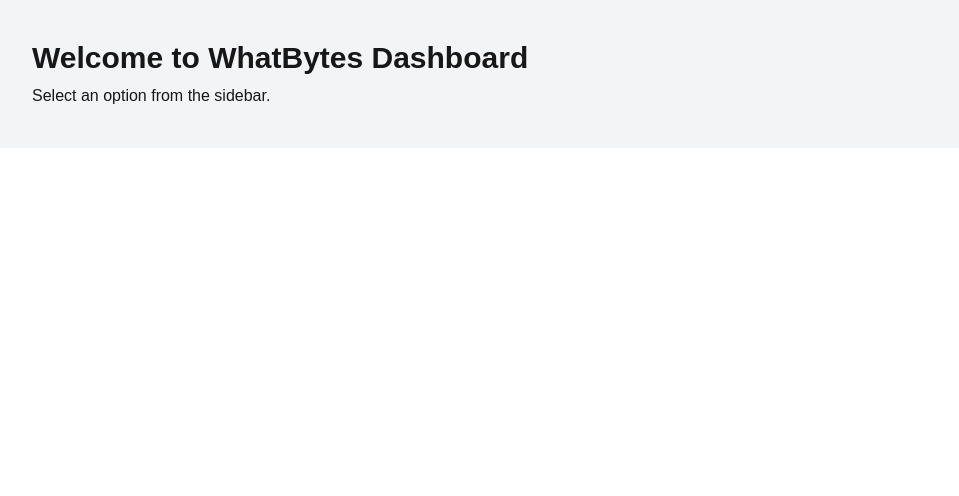
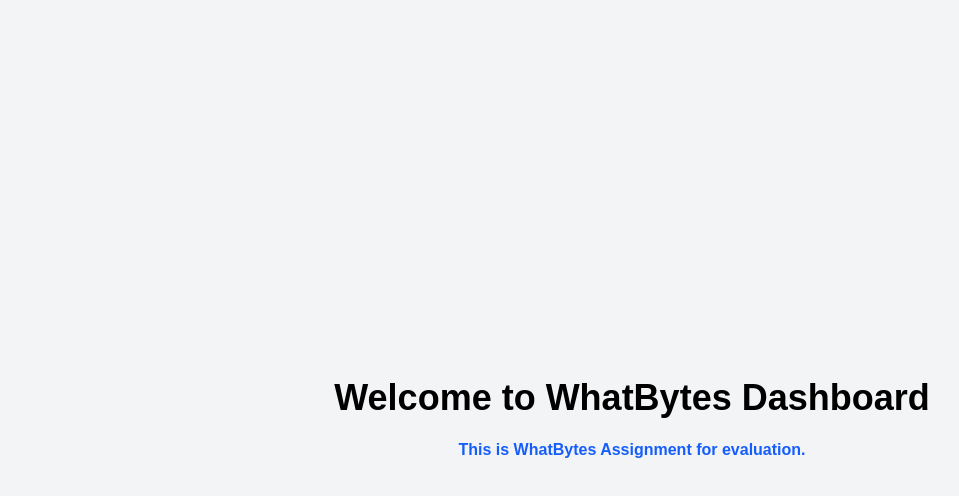
Before and after one commit to siyamregn777/To-Do-List, a Next.js app in the folder my-website/: page / in a window 1280 px wide. Shown: the top 496 px of the page, without its empty margins (8-967 px from the left). Built offline with nearby package versions, Linux system fonts and the light colour scheme.

Commit message:
replace page.tsx with page.js for Dashboard component and update welcome message

```diff
--- /dev/null
+++ b/my-website/src/app/page.js
@@ -0,0 +1,12 @@
+export default function Dashboard() {
+  return (
+    <div className="p-5 text-black min-h-screen flex flex-col justify-center items-center">
+      <h1 className="text-3xl md:text-4xl sm:text-xl font-bold text-center">
+        Welcome to WhatBytes Dashboard
+      </h1>
+      <p className="mt-10 sm:mt-5 text-lg sm:text-base text-center font-bold text-blue-600">
+        This is WhatBytes Assignment for evaluation.
+      </p>
+    </div>
+  );
+}
--- a/my-website/src/app/page.tsx
+++ /dev/null
@@ -1,10 +0,0 @@
-//app/page.tsx
-
-export default function Dashboard() {
-  return (
-    <div className="p-5">
-      <h1 className="text-3xl font-bold">Welcome to WhatBytes Dashboard</h1>
-      <p className="mt-2">Select an option from the sidebar.</p>
-    </div>
-  );
-}
```
